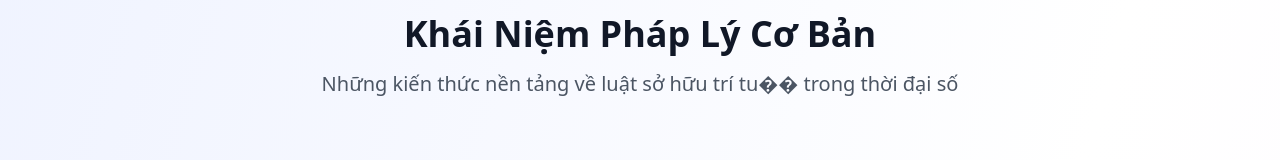
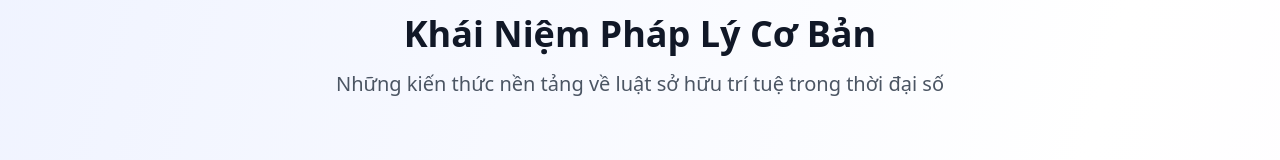
Before and after one commit to x2t8/KHTK, a React (Vite) app: page /digital-law in a window 1280 px wide. Shown: the part 544-704 px from the top of the page. Built offline with nearby package versions, Linux system fonts and the light colour scheme.

Commit message:
first commit

```diff
--- a/client/pages/DigitalLaw.tsx
+++ b/client/pages/DigitalLaw.tsx
@@ -225,7 +225,7 @@ export default function DigitalLaw() {
             Khái Niệm Pháp Lý Cơ Bản
           </h2>
           <p className="text-xl text-gray-600 max-w-2xl mx-auto">
-            Những kiến thức nền tảng về luật sở hữu trí tu�� trong thời đại số
+            Những kiến thức nền tảng về luật sở hữu trí tuệ trong thời đại số
           </p>
         </div>
 
```
